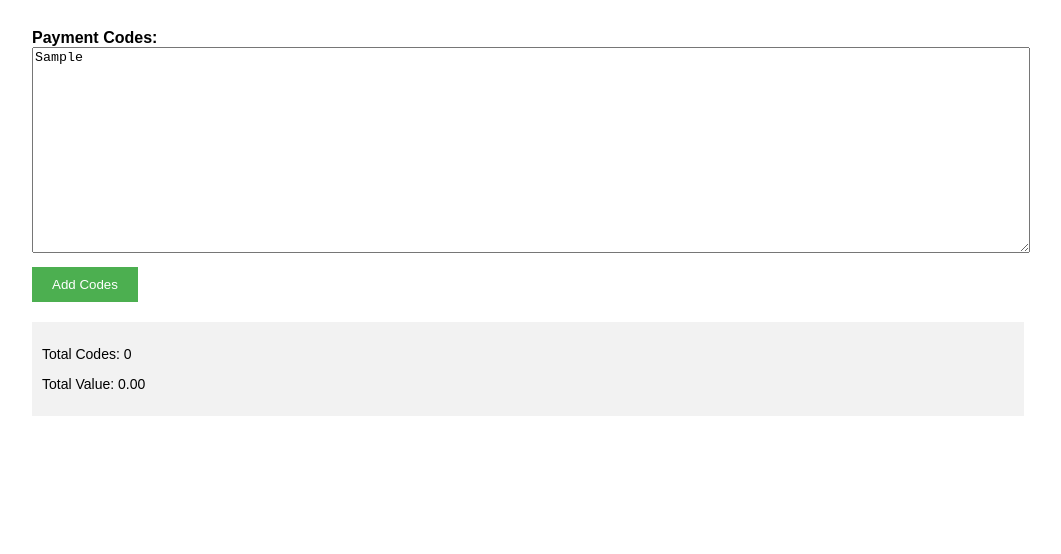
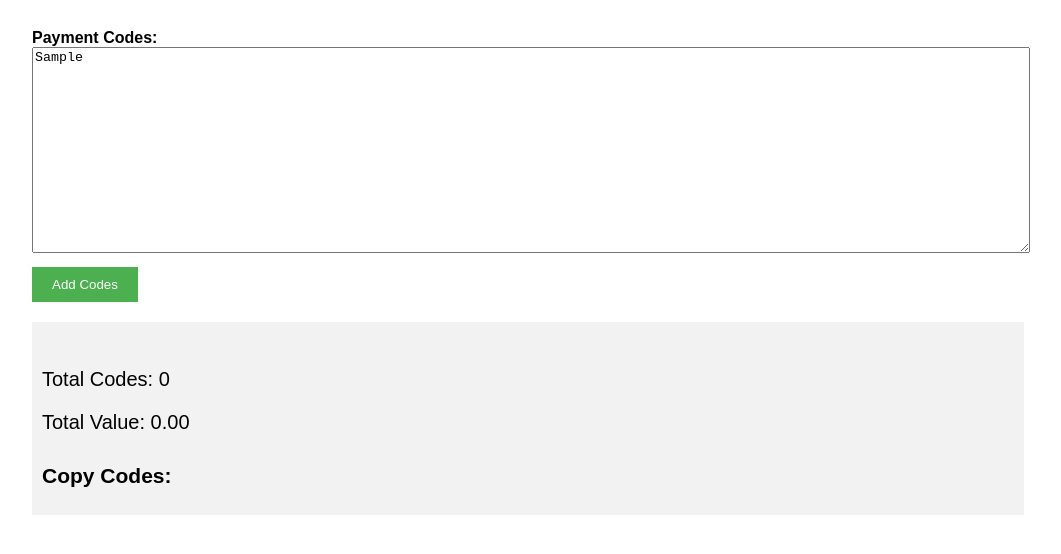
Before and after one commit to FredericoAndrade1000/Payment_Code_Program, a plain HTML site: page index.html in a window 1280 px wide. Both pictures are taken after typing "Sample" into the empty fields and a click on the button "Add Codes". Shown: the part 108-662 px from the top of the page, without its empty margins (112-1173 px from the left). Drawn offline with Linux system fonts and the light colour scheme.

Commit message:
Update index.html

```diff
--- a/index.html
+++ b/index.html
@@ -11,6 +11,10 @@
         h1 {
             text-align: center;
             margin-top: 50px;
+        }
+
+        h2 {
+            margin-top: 30px;
         }
 
         label {
@@ -42,10 +46,13 @@
             color: red;
         }
 
-        section{
+        section {
             width: 80%;
             margin: auto;
             margin-top: 50px;
+        }
+        .bolder{
+            font-size: 20px;
         }
     </style>
     <script>
@@ -99,9 +106,18 @@
                     }
                 }
             }
+            outputDiv.innerHTML += "</br><p class='bolder'>Total Codes: " + totalCodigos + "</p>";
+            outputDiv.innerHTML += "<p class='bolder'>Total Value: " + valorTotal.toFixed(2) + "</p>";
 
-            outputDiv.innerHTML += "<p>Total Codes: " + totalCodigos + "</p>";
-            outputDiv.innerHTML += "<p>Total Value: " + valorTotal.toFixed(2) + "</p>";
+            outputDiv.innerHTML += "<h2>Copy Codes:</h2>";
+            var codesCopy = Array.from(duplicities);
+            for (var j = 0; j < codesCopy.length; j += 15) {
+                var codesSlice = codesCopy.slice(j, j + 15);
+                var codesString = codesSlice.join("<br>");
+                outputDiv.innerHTML += "<p>" + codesString + "</p>";
+            }
+
+
         }
     </script>
 </head>
@@ -113,6 +129,5 @@
         <button onclick="processPaymentCodes()">Add Codes</button>
         <div id="output"></div>
     </section>
-
 </body>
 </html>
```
